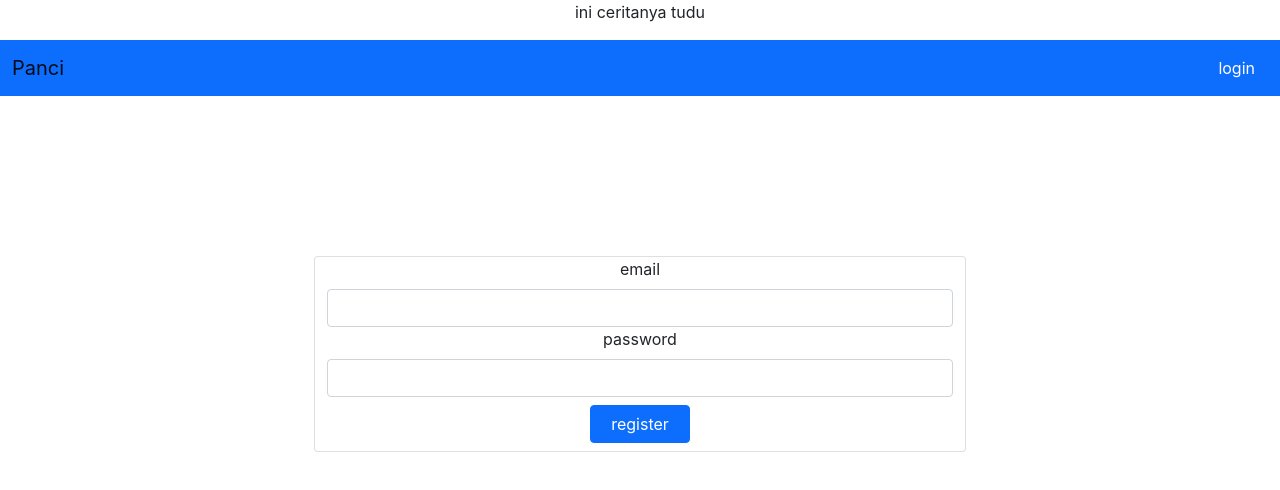
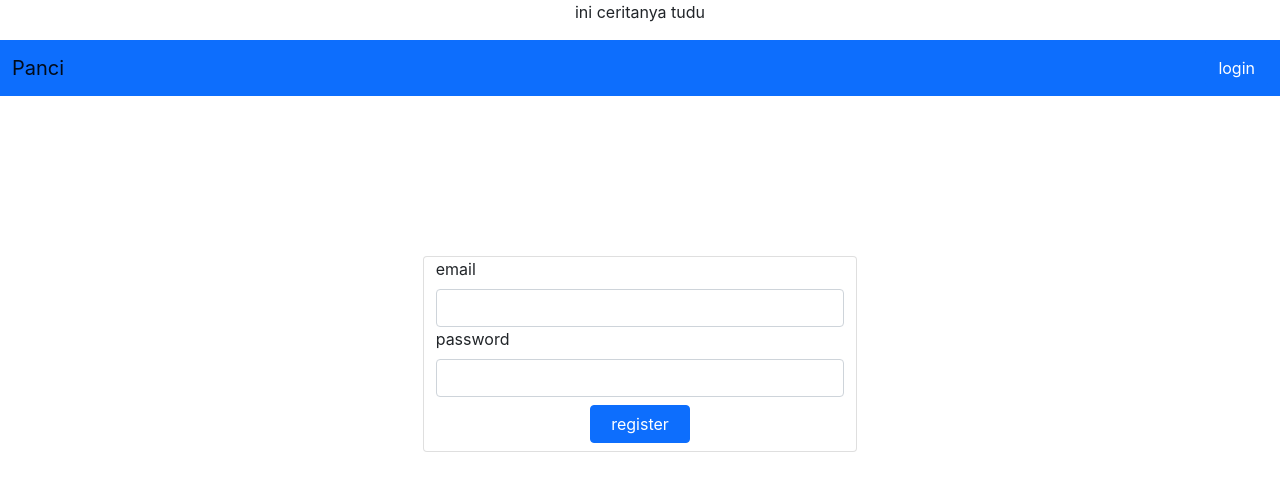
Before and after one commit to tiorzal/panci-tudu-react, a React (Create React App) app: page /register in a window 1280 px wide. Shown: the top 490 px of the page. Built offline with nearby package versions, Linux system fonts and the light colour scheme.

Commit message:
fix size register

```diff
--- a/src/Pages/register.jsx
+++ b/src/Pages/register.jsx
@@ -37,7 +37,7 @@ export class register extends Component {
     return (
       <div>
         <div className="row d-flex justify-content-center" style={{ marginTop: "20vh"}}>
-          <form className="card col-6" onSubmit={(e)=> this.doRegister(e)}>
+          <form className="card col-4 text-start" onSubmit={(e)=> this.doRegister(e)}>
             <div className="form-group">
               <label htmlFor="" className="form-label">email</label>
               <input type="email" className="form-control" name="email"/>
```
Also changed, not shown: 1 other file (tests, documents, lock files or other folders).
